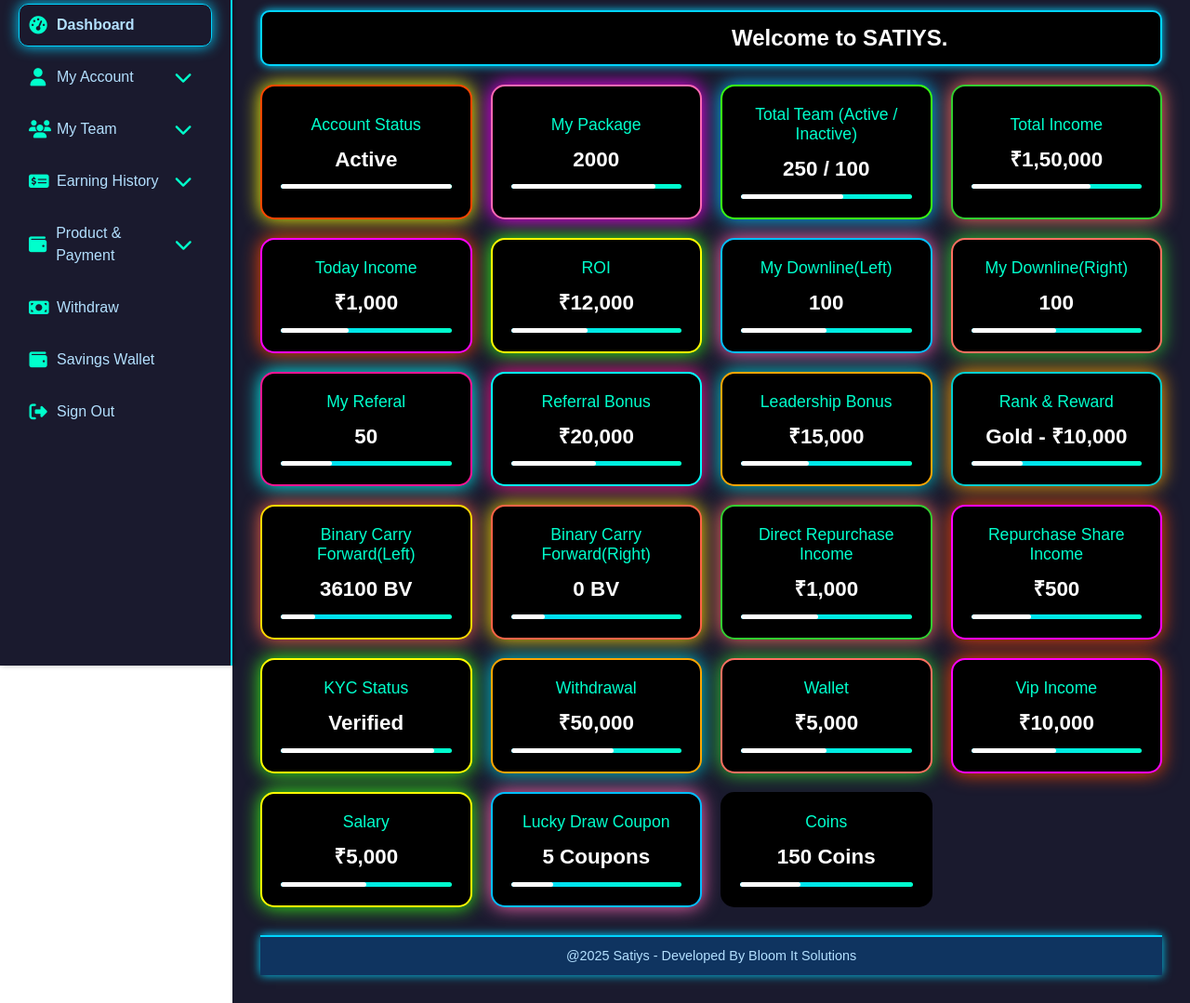
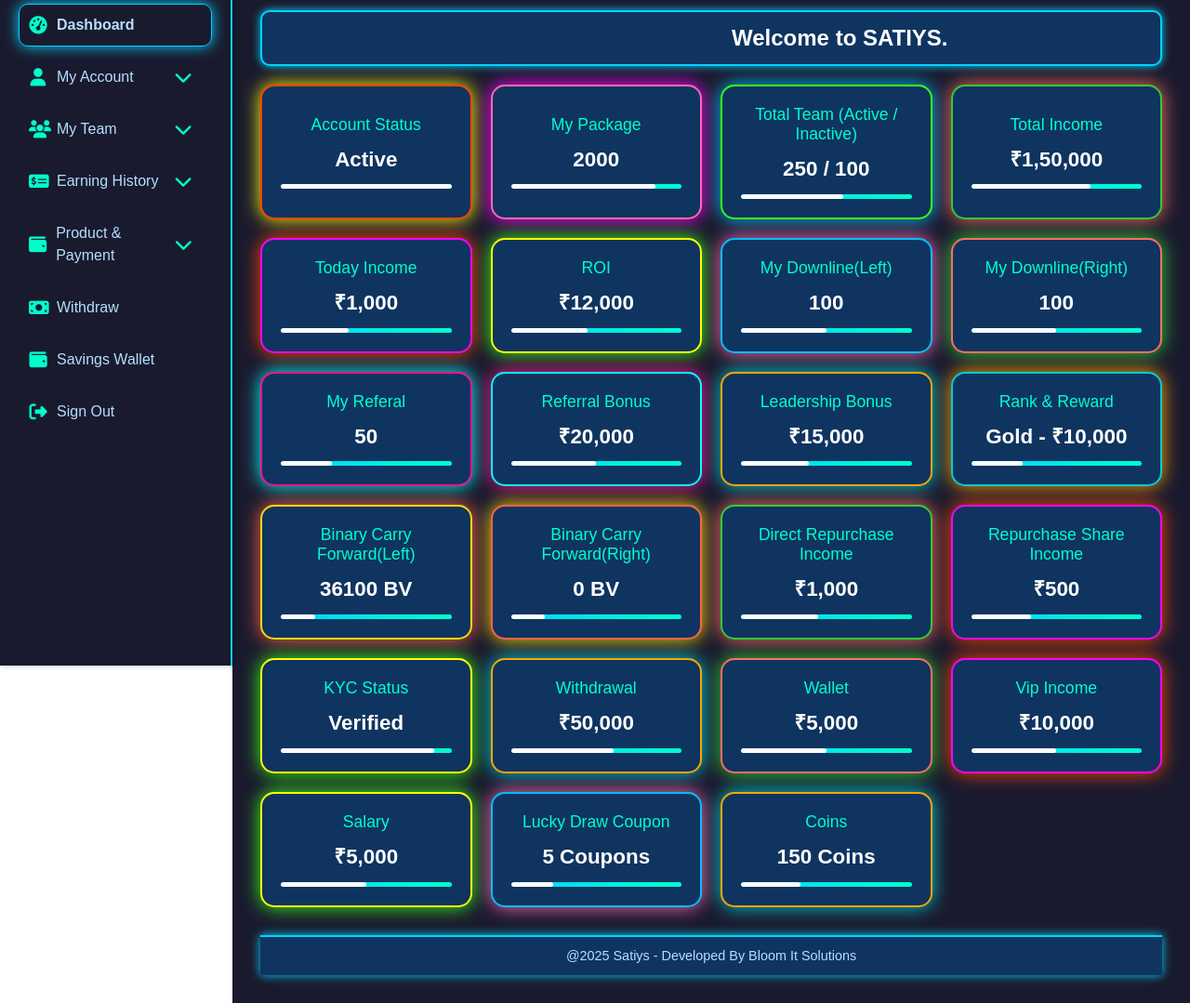
Before and after one commit to tejagithub-02/satiys-user, a plain HTML site: page index.html in a window 1280 px wide. Shown: the part 131-1210 px from the top of the page at 93% size. Drawn offline with nearby package versions, Linux system fonts and the light colour scheme.

Commit message:
Update latest changes

```diff
--- a/assets/style.css
+++ b/assets/style.css
@@ -402,7 +402,7 @@ body {
   margin-bottom: 30px;
 }
 .stats-cards .card {
-  background: black;
+  background: #0f3460;
   border-radius: 15px;
   padding: 20px;
   text-align: center;
@@ -502,6 +502,10 @@ body {
 .stats-cards .card:nth-child(22) { /* Total Team */
   border: 2px solid #00BFFF;
   box-shadow: 0 0 20px #FF69B4;
+}
+.stats-cards .card:nth-child(23) { /* Account Status */
+  border: 2px solid #FFA500;
+  box-shadow: 0 0 20px #00CED1;
 }
 .stats-cards .card:hover {
   transform: scale(1.03);
@@ -547,7 +551,7 @@ body {
 .scrolling-text-container {
   width: 100%;
   overflow: hidden;
-  background: black;
+  background: #0f3460;
   border: 2px solid #00d4ff;
   border-radius: 10px;
   box-shadow: 0 0 10px #00d4ff;
```
